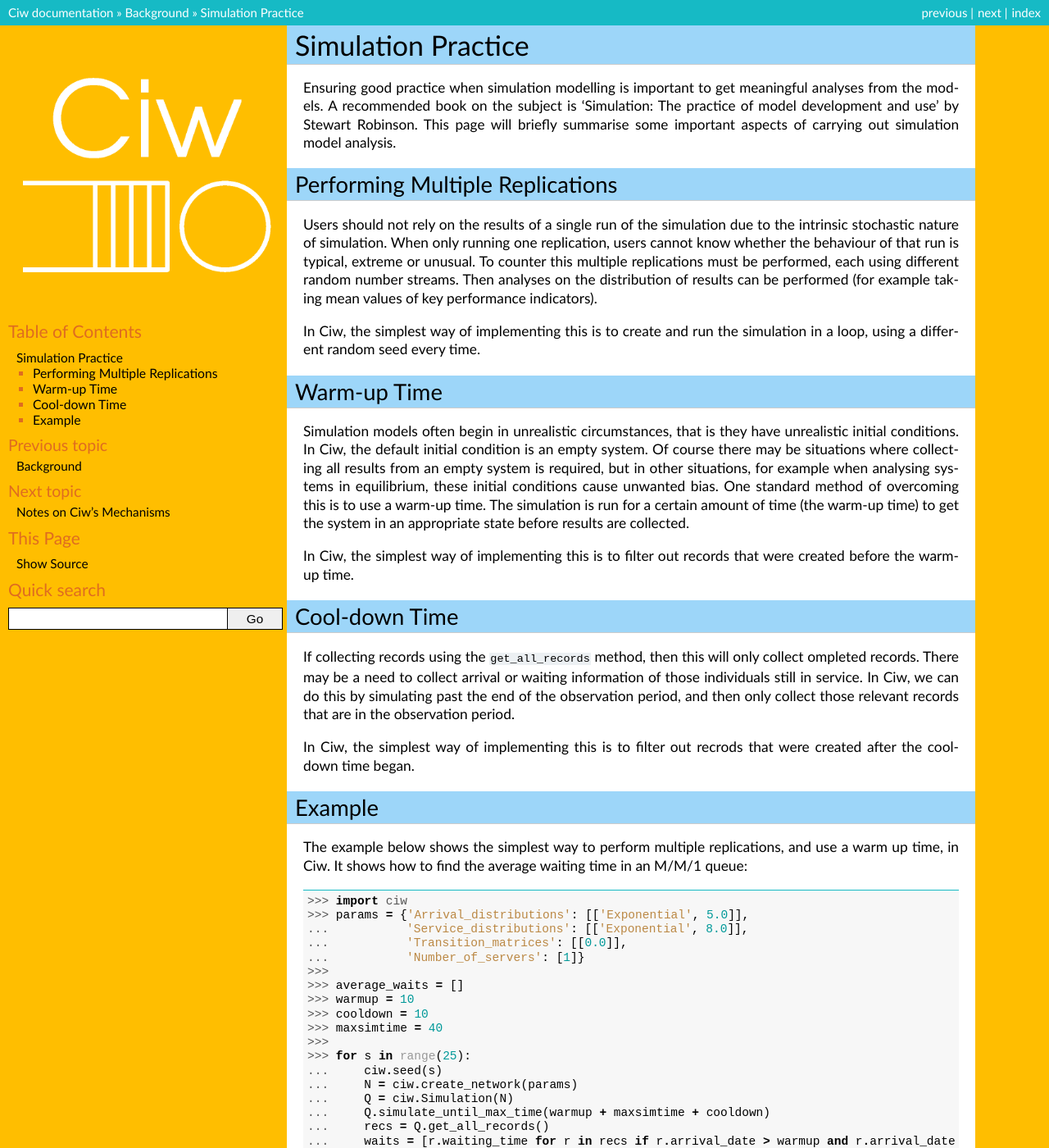
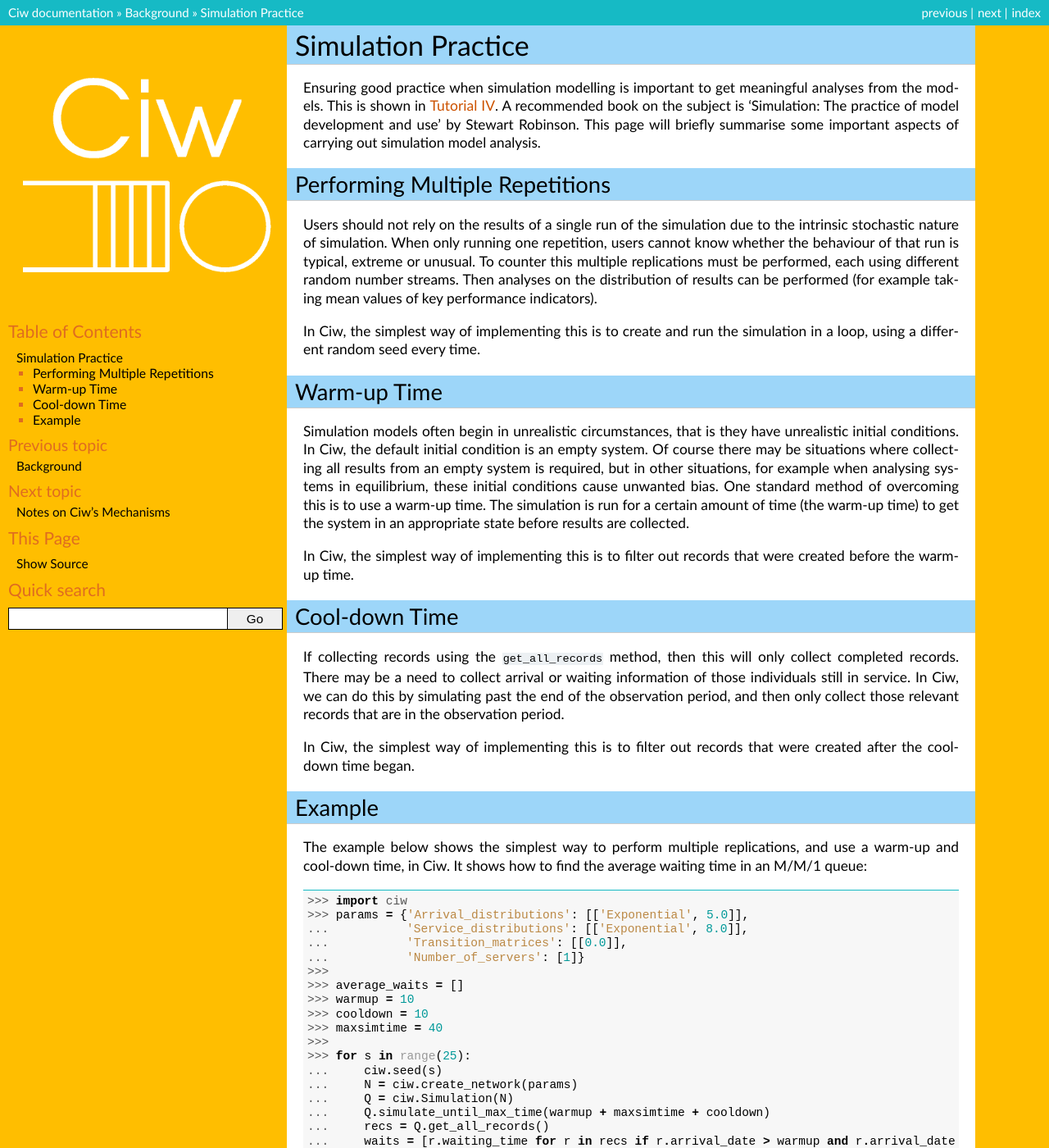
Before and after one commit to CiwPython/Ciw, a Sphinx documentation site: the page built from docs/Background/simulationpractice.rst, in a window 1280 px wide and 1400 px high. Shown: the whole window at 82% size. Built offline with Sphinx 7.4.7, drawn with Linux system fonts in a browser that asks for light colours.

Commit message:
Improve background

```diff
--- a/docs/Background/codestructure.rst
+++ b/docs/Background/codestructure.rst
@@ -12,7 +12,7 @@
    :alt: Code structure for Ciw.
    :align: center
 
-Ciw consists of 3 types of objects, Core, Input, and Optional.
+Ciw consists of 3 types of objects, Core, Input, and Optional:
 
 Core:
 
--- a/docs/Background/simulationpractice.rst
+++ b/docs/Background/simulationpractice.rst
@@ -4,13 +4,19 @@
 Simulation Practice
 ===================
 
-Ensuring good practice when simulation modelling is important to get meaningful analyses from the models. A recommended book on the subject is 'Simulation: The practice of model development and use' by Stewart Robinson. This page will briefly summarise some important aspects of carrying out simulation model analysis.
+Ensuring good practice when simulation modelling is important to get meaningful analyses from the models.
+This is shown in :ref:`Tutorial IV <tutorial-iv>`.
+A recommended book on the subject is 'Simulation: The practice of model development and use' by Stewart Robinson.
+This page will briefly summarise some important aspects of carrying out simulation model analysis.
 
---------------------------------
-Performing Multiple Replications
---------------------------------
+-------------------------------
+Performing Multiple Repetitions
+-------------------------------
 
-Users should not rely on the results of a single run of the simulation due to the intrinsic stochastic nature of simulation. When only running one replication, users cannot know whether the behaviour of that run is typical, extreme or unusual. To counter this multiple replications must be performed, each using different random number streams. Then analyses on the distribution of results can be performed (for example taking mean values of key performance indicators).
+Users should not rely on the results of a single run of the simulation due to the intrinsic stochastic nature of simulation.
+When only running one repetition, users cannot know whether the behaviour of that run is typical, extreme or unusual.
+To counter this multiple replications must be performed, each using different random number streams.
+Then analyses on the distribution of results can be performed (for example taking mean values of key performance indicators).
 
 In Ciw, the simplest way of implementing this is to create and run the simulation in a loop, using a different random seed every time.
 
@@ -18,7 +24,11 @@
 Warm-up Time
 ------------
 
-Simulation models often begin in unrealistic circumstances, that is they have unrealistic initial conditions. In Ciw, the default initial condition is an empty system. Of course there may be situations where collecting all results from an empty system is required, but in other situations, for example when analysing systems in equilibrium, these initial conditions cause unwanted bias. One standard method of overcoming this is to use a warm-up time. The simulation is run for a certain amount of time (the warm-up time) to get the system in an appropriate state before results are collected.
+Simulation models often begin in unrealistic circumstances, that is they have unrealistic initial conditions.
+In Ciw, the default initial condition is an empty system.
+Of course there may be situations where collecting all results from an empty system is required, but in other situations, for example when analysing systems in equilibrium, these initial conditions cause unwanted bias.
+One standard method of overcoming this is to use a warm-up time.
+The simulation is run for a certain amount of time (the warm-up time) to get the system in an appropriate state before results are collected.
 
 In Ciw, the simplest way of implementing this is to filter out records that were created before the warm-up time.
 
@@ -27,9 +37,11 @@
 Cool-down Time
 --------------
 
-If collecting records using the :code:`get_all_records` method, then this will only collect ompleted records. There may be a need to collect arrival or waiting information of those individuals still in service. In Ciw, we can do this by simulating past the end of the observation period, and then only collect those relevant records that are in the observation period.
+If collecting records using the :code:`get_all_records` method, then this will only collect completed records.
+There may be a need to collect arrival or waiting information of those individuals still in service.
+In Ciw, we can do this by simulating past the end of the observation period, and then only collect those relevant records that are in the observation period.
 
-In Ciw, the simplest way of implementing this is to filter out recrods that were created after the cool-down time began.
+In Ciw, the simplest way of implementing this is to filter out records that were created after the cool-down time began.
 
 
 
@@ -38,7 +50,8 @@
 -------
 
 
-The example below shows the simplest way to perform multiple replications, and use a warm up time, in Ciw. It shows how to find the average waiting time in an M/M/1 queue::
+The example below shows the simplest way to perform multiple replications, and use a warm-up and cool-down time, in Ciw.
+It shows how to find the average waiting time in an M/M/1 queue::
 
     >>> import ciw
     >>> params = {'Arrival_distributions': [['Exponential', 5.0]],
@@ -58,8 +71,8 @@
     ...     Q.simulate_until_max_time(warmup + maxsimtime + cooldown)
     ...     recs = Q.get_all_records()
     ...     waits = [r.waiting_time for r in recs if r.arrival_date > warmup and r.arrival_date < warmup + maxsimtime]
-    ...     average_waits.append(sum(waits)/len(waits))
+    ...     average_waits.append(sum(waits) / len(waits))
     >>>
-    >>> average_wait = sum(average_waits)/len(average_waits)
+    >>> average_wait = sum(average_waits) / len(average_waits)
     >>> average_wait
     0.204764...
```
Also changed, not shown: other parts of docs/Background/codestructure.rst (+1 -1 lines), docs/Background/mechanisms.rst (+17 -6 lines), docs/Background/other.rst (+6 -5 lines).
